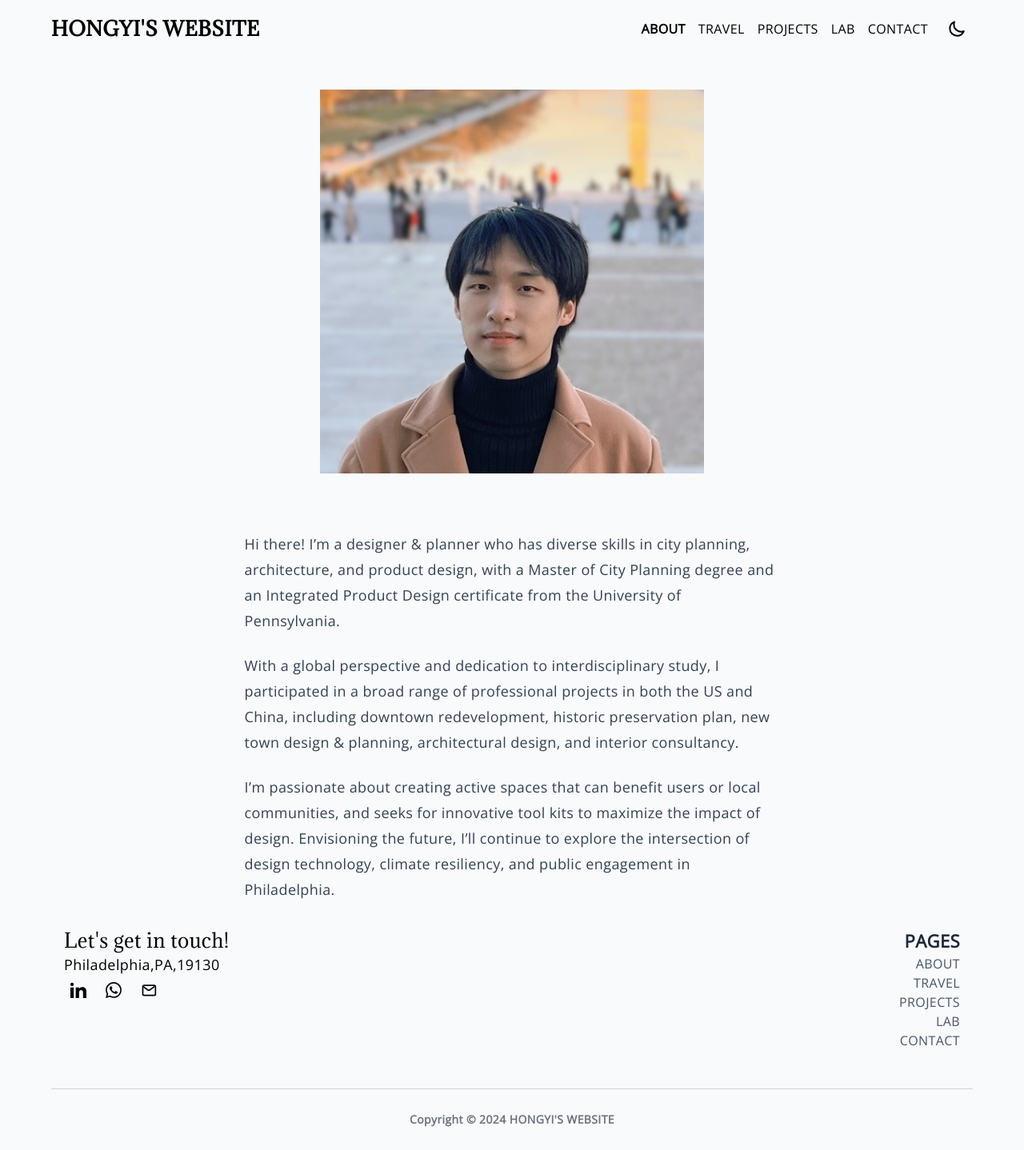
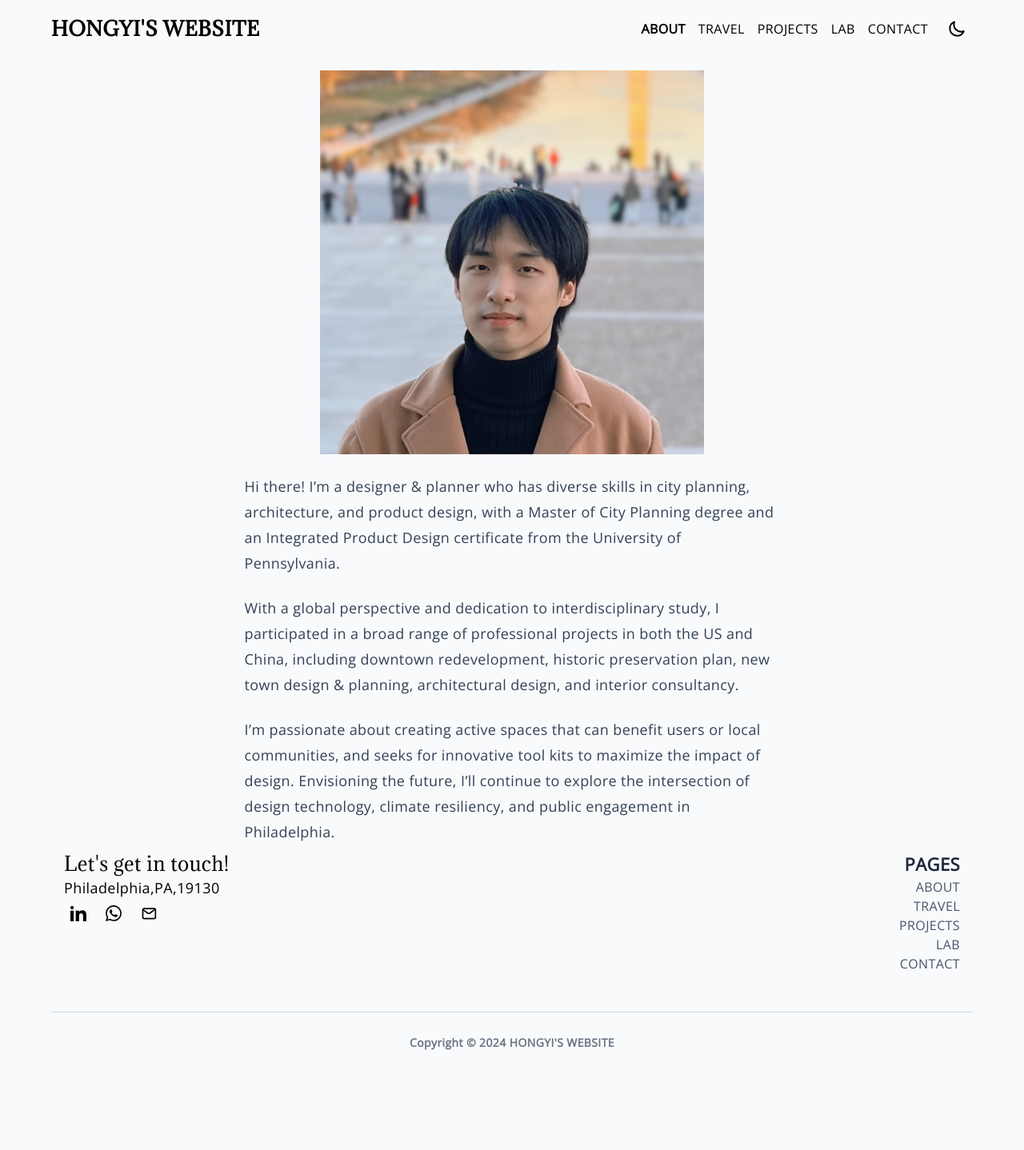
Before and after one commit to hongyili-hl/hongyili-hl.github.io, a Jekyll site: the page built from about.md, in a window 1280 px wide. Shown: the whole page at 80% size. Built offline with Jekyll 4.4.1, drawn with Linux system fonts in a browser that asks for light colours; after the commit the page ends 1342 px from its top, so only the background shows below that.

Commit message:
Update page.html

```diff
--- a/_layouts/page.html
+++ b/_layouts/page.html
@@ -2,10 +2,10 @@
 layout: base
 ---
 
-<div class="flex justify-center py-4 md:py-8">
+<div class="flex justify-center py-2 md:py-4">
   <img src="/assets/images/bio.jpg" alt="" class="basis-2/6  w-11/12 md:w-5/12 p-2 md:px-0" style="-webkit-touch-callout: none;-webkit-user-select: none;-moz-user-select: none;-ms-user-select: none;user-select: none">
 </div>
-<div class="flex justify-center py-4 md:py-8">
+<div class="flex justify-center py-2 md:py-4">
   <article class="prose md:prose-lg prose-p:font-extralight prose-headings:font-light prose-slate dark:prose-invert prose-img:mx-auto prose-img:w-2/3">
   {{ content }}
   </article>
```
